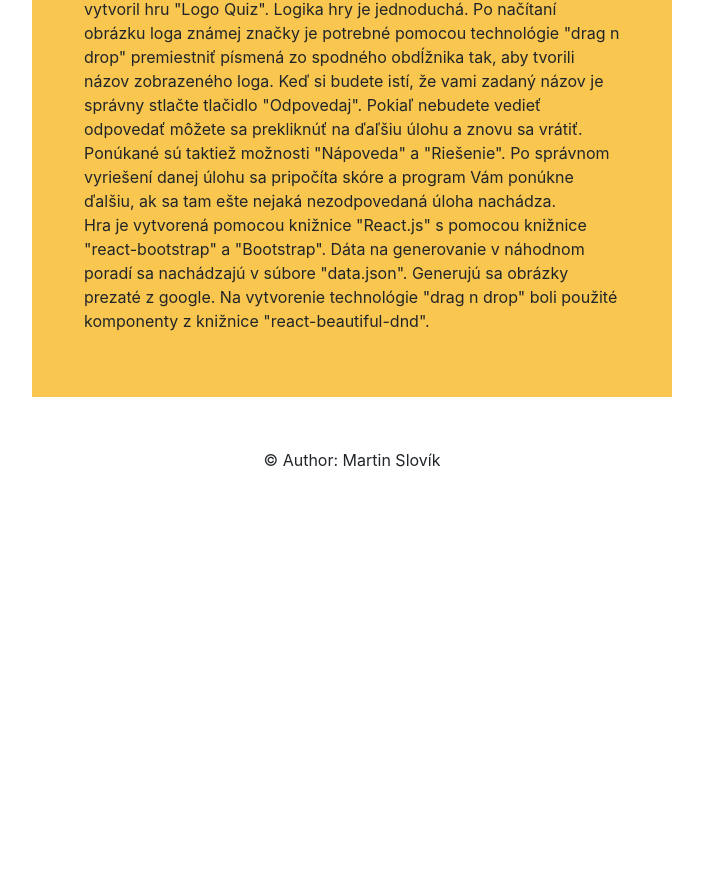
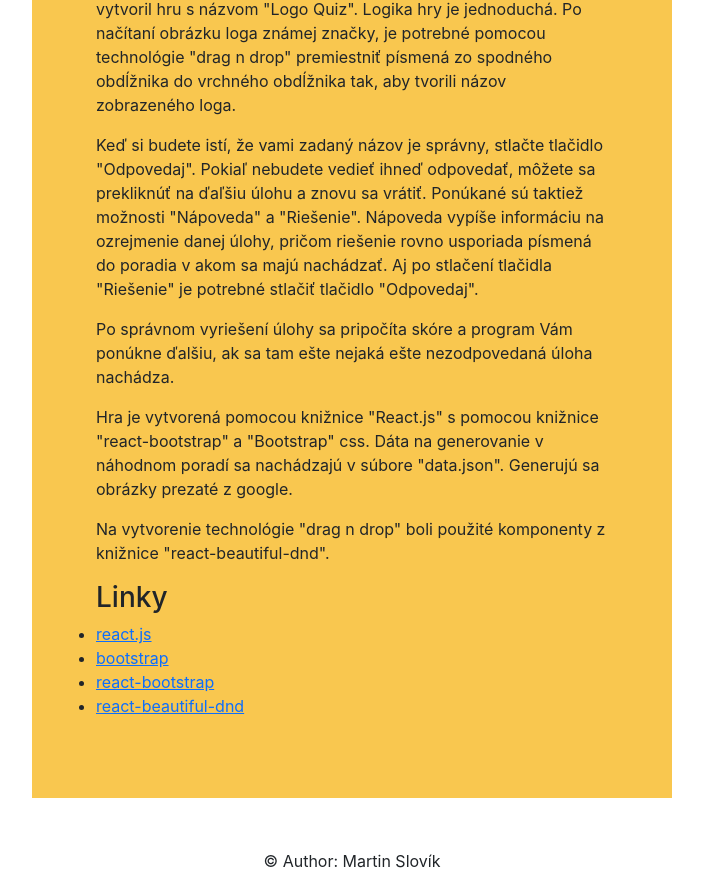
Before and after one commit to mmartinslovik/webte-final, a React (Create React App) app: page / in a window 1280 px wide. Shown: the part 299-1188 px from the top of the page, without its empty margins (288-991 px from the left). Before the commit the page ends 800 px from the top, so only its background shows below. Built offline with nearby package versions, Linux system fonts and the light colour scheme.

Commit message:
feat: develop the page on the internet and slightly redesign to fix bugs

```diff
--- a/package.json
+++ b/package.json
@@ -2,6 +2,7 @@
   "name": "webte_final",
   "version": "0.1.0",
   "private": true,
+  "homepage": "https://webte1.fei.stuba.sk/~xslovikm/xcvbnm_zadF/build/",
   "dependencies": {
     "@testing-library/jest-dom": "^5.16.1",
     "@testing-library/react": "^11.2.7",
@@ -11,6 +12,7 @@
     "react-beautiful-dnd": "^13.1.0",
     "react-bootstrap": "^2.0.4",
     "react-dom": "^17.0.2",
+    "react-router-dom": "^6.2.1",
     "react-scripts": "4.0.3",
     "web-vitals": "^1.1.2"
   },
@@ -37,5 +39,8 @@
       "last 1 firefox version",
       "last 1 safari version"
     ]
+  },
+  "devDependencies": {
+    "ftp-deploy": "^2.4.1"
   }
 }
--- a/public/index.html
+++ b/public/index.html
@@ -7,7 +7,7 @@
   <meta name="viewport" content="width=device-width, initial-scale=1" />
   <meta name="theme-color" content="#000000" />
   <meta name="description" content="Web site created using create-react-app" />
-  <link rel="apple-touch-icon" href="%PUBLIC_URL%/logo192.png" />
+  <link rel="apple-touch-icon" href="%PUBLIC_URL%/lq.jpeg" />
   <!--
       manifest.json provides metadata used when your web app is installed on a
       user's mobile device or desktop. See https://developers.google.com/web/fundamentals/web-app-manifest/
--- a/src/App.css
+++ b/src/App.css
@@ -79,8 +79,12 @@ footer {
   padding-top: 1%;
 }
 
-.menu {
-  margin-bottom: 2%;
+#menu {
+  margin: 3%;
+}
+
+#score_container {
+  margin-bottom: 1%;
 }
 
 #section-to-print {
@@ -149,7 +153,7 @@ footer {
 
 #success_container{
   width: 90%;
-  text-align: left;
+  text-align: center;
   margin-top: 2%;
   background-color: #F9C74F;
   padding: 2%;
--- a/src/components/CharList.js
+++ b/src/components/CharList.js
@@ -22,7 +22,7 @@ const shuffle = (strArr) => {
 
 const getRandomChars = (len) => {
     var chars = []
-    for(let i = 0; i < 4; i++) {
+    for (let i = 0; i < 4; i++) {
         chars.push(generateRandomChar(len++))
     }
     return chars
@@ -38,7 +38,7 @@ const getChars = (logoName) => {
     return chars;
 }
 
-const initChars = (logoName) =>{
+const initChars = (logoName) => {
     var chars = getChars(logoName)
     var randomChars = getRandomChars(logoName.length)
     console.log(chars)
@@ -140,7 +140,7 @@ function CharList(props) {
             sol += ele.content;
         })
 
-        if(sol == props.logoName) {
+        if (sol == props.logoName) {
             return true
         }
         return false
@@ -159,7 +159,7 @@ function CharList(props) {
 
     return (
         <div className="container">
-            <div style={{ display: "flex", flexDirection: "column", margin: `${1}%`}}>
+            <div style={{ display: "flex", flexDirection: "column", margin: `${1}%` }}>
                 <DragDropContext onDragEnd={onDragEnd}>
                     {state.map((el, ind) => (
                         <Droppable key={ind} droppableId={`${ind}`} direction="horizontal">
@@ -185,7 +185,7 @@ function CharList(props) {
                                                         provided.draggableProps.style
                                                     )}
                                                 >
-                                                   <Char content={item.content} />
+                                                    <Char content={item.content} />
                                                 </div>
                                             )}
                                         </Draggable>
@@ -197,19 +197,21 @@ function CharList(props) {
                     ))}
                 </DragDropContext>
             </div>
-            <div className="container">
-                <div className="menu">
+            <div className="container" id="menu">
+                <div className="row">
                     {hint && <div>{props.logoHint}</div>}
                     {solution && <div>{props.logoName}</div>}
-                </div>
-                <div className="menu">
-                    <button type="button" className="btn btn-outline-success" onClick={() => props.sendDataToParent(validateSolution())}>Odpovedaj</button>
-                </div>
-                <div className="menu">
-                    <button type="button" className="btn btn-outline-warning" onClick={() => getHint()}>Nápoveda</button>
-                </div>
-                <div className="menu">
-                    <button type="button" className="btn btn-outline-info" onClick={() => makeSolution()}>Riešenie</button>
+                    <div className="row align-items-start">
+                        <div className="col">
+                            <button type="button" className="btn btn-outline-warning" onClick={() => getHint()}>Nápoveda</button>
+                        </div>
+                        <div className="col">
+                            <button type="button" className="btn btn-outline-success" onClick={() => props.sendDataToParent(validateSolution())}>Odpovedaj</button>
+                        </div>
+                        <div className="col">
+                            <button type="button" className="btn btn-outline-info" onClick={() => makeSolution()}>Riešenie</button>
+                        </div>
+                    </div>
                 </div>
             </div>
         </div>
--- a/src/components/Instructions.js
+++ b/src/components/Instructions.js
@@ -5,20 +5,43 @@ function Instructions() {
                 <h2>Popis hry</h2>
             </div>
             <div className="row">
-                    Ako moje záverečné zadanie z predmetu webové technológie, som sa vytvoril hru
-                    "Logo Quiz". Logika hry je jednoduchá. Po načítaní obrázku loga známej značky je potrebné
-                    pomocou technológie "drag n drop" premiestniť písmená zo spodného obdĺžnika tak, aby
-                    tvorili názov zobrazeného loga. Keď si budete istí, že vami zadaný názov je správny stlačte
-                    tlačidlo "Odpovedaj". Pokiaľ nebudete vedieť odpovedať môžete sa prekliknúť na ďaľšiu úlohu
-                    a znovu sa vrátiť. Ponúkané sú taktiež možnosti "Nápoveda" a "Riešenie". Po správnom vyriešení
-                    danej úlohu sa pripočíta skóre a program Vám ponúkne ďalšiu, ak sa tam ešte nejaká nezodpovedaná úloha nachádza.
+                <p>
+                    Ako moje záverečné zadanie z predmetu webové technológie, som vytvoril hru s názvom
+                    "Logo Quiz". Logika hry je jednoduchá. Po načítaní obrázku loga známej značky, je potrebné
+                    pomocou technológie "drag n drop" premiestniť písmená zo spodného obdĺžnika do vrchného
+                    obdĺžnika tak, aby tvorili názov zobrazeného loga.
+                </p>
+                <p>
+                    Keď si budete istí, že vami zadaný názov je správny, stlačte
+                    tlačidlo "Odpovedaj". Pokiaľ nebudete vedieť ihneď odpovedať, môžete sa prekliknúť na ďaľšiu úlohu
+                    a znovu sa vrátiť. Ponúkané sú taktiež možnosti "Nápoveda" a "Riešenie". Nápoveda vypíše informáciu na
+                    ozrejmenie danej úlohy, pričom riešenie rovno usporiada písmená do poradia v akom sa majú nachádzať.
+                    Aj po stlačení tlačidla "Riešenie" je potrebné stlačiť tlačidlo "Odpovedaj".
+                </p>
+                <p>
+                    Po správnom vyriešení úlohy sa pripočíta skóre a program Vám ponúkne ďalšiu,
+                    ak sa tam ešte nejaká ešte nezodpovedaná úloha nachádza.
+                </p>
             </div>
             <div className="row">
-                    Hra je vytvorená pomocou knižnice "React.js" s pomocou knižnice "react-bootstrap" a "Bootstrap".
+                <p>
+                    Hra je vytvorená pomocou knižnice "React.js" s pomocou knižnice "react-bootstrap" a "Bootstrap" css.
                     Dáta na generovanie v náhodnom poradí sa nachádzajú v súbore "data.json". Generujú sa obrázky
                     prezaté z google.
+                </p>
+                <p>
                     Na vytvorenie technológie "drag n drop" boli použité komponenty z knižnice
                     "react-beautiful-dnd".
+                </p>
+            </div>
+            <div className="row">
+                <h3>Linky</h3>
+                <ul>
+                    <li><a href="https://reactjs.org/docs/getting-started.html">react.js</a></li>
+                    <li><a href="https://getbootstrap.com/docs/5.1/getting-started/introduction/">bootstrap</a></li>
+                    <li><a href="https://react-bootstrap.github.io/">react-bootstrap</a></li>
+                    <li><a href="https://github.com/atlassian/react-beautiful-dnd">react-beautiful-dnd </a></li>
+                </ul>
             </div>
 
         </div>
--- a/src/components/LogoForm.js
+++ b/src/components/LogoForm.js
@@ -144,7 +144,7 @@ function LogoForm() {
                                             {iter > 0 && <button type="submit" className="btn btn-outline-dark" onClick={() => decreaseIndex()}>Predchádzajúce</button>}
                                         </div>
                                         <div className="col">
-                                            {iter < (order.length - 1) && <button type="submit" className="btn btn-outline-dark" onClick={() => increaseIndex()}>Dalšie</button>}
+                                            {iter < (order.length - 1) && <button type="submit" className="btn btn-outline-dark" onClick={() => increaseIndex()}>Ďalšie</button>}
                                         </div>
                                     </div>
                                 </div>
--- a/src/components/Score.js
+++ b/src/components/Score.js
@@ -19,7 +19,7 @@ function Score({ score }) {
     );
 
     return (
-        <div className="container">
+        <div className="container" id="score_container">
             <div className="row">
                 <div className="col">
                     <OverlayTrigger
--- a/src/components/Success.js
+++ b/src/components/Success.js
@@ -3,9 +3,7 @@ function Success() {
         <div className="container" id="success_container">
             <div className="row">
                 <h2>Dobrá práca!</h2>
-            </div>
-            <div className="row">
-                Zvládli ste to.
+                <p>Zvládli ste to.</p>
             </div>
         </div>
     )
```
Also changed, not shown: public/lq.jpeg (added), 1 other file (tests, documents, lock files or other folders).
